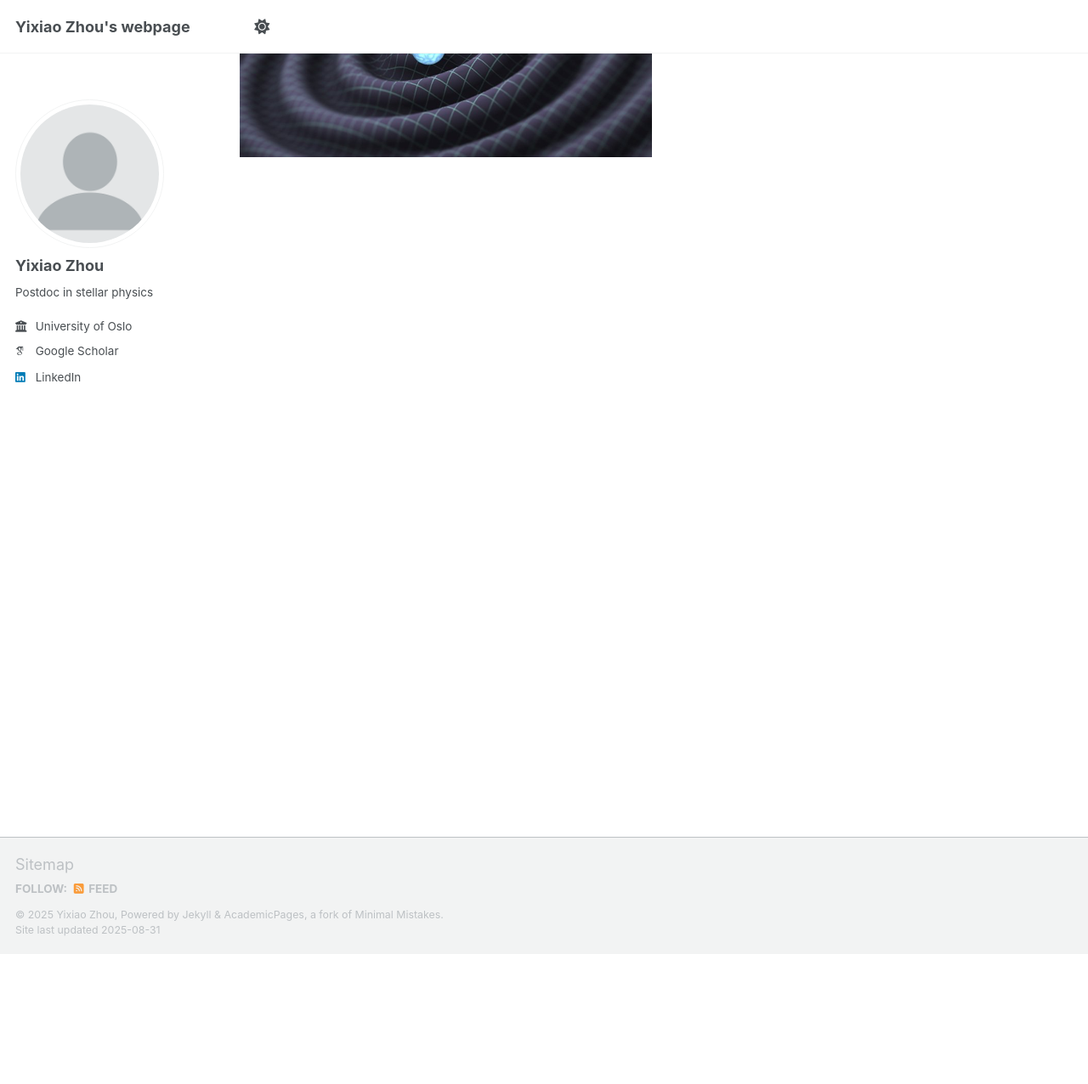
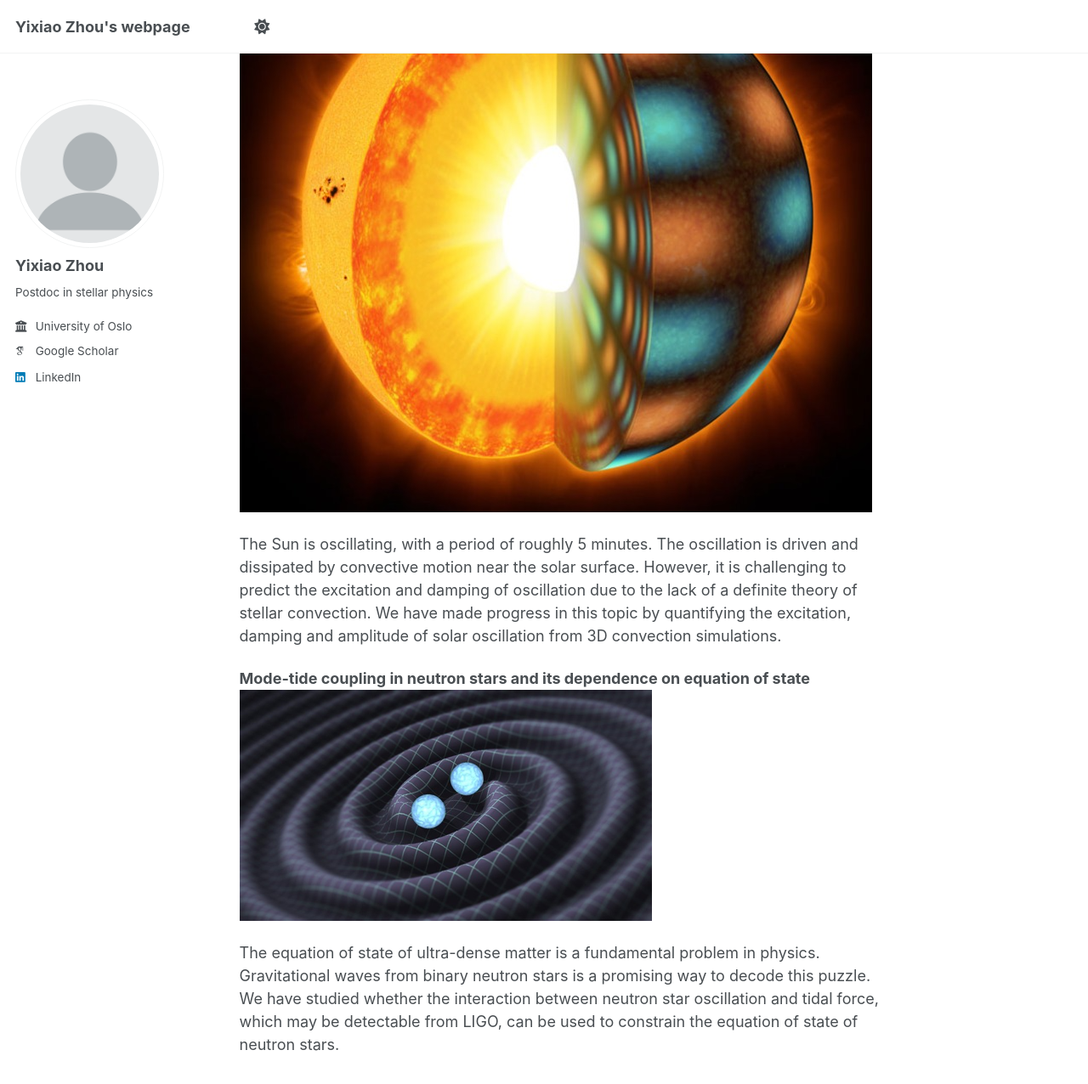
Before and after one commit to zhouyx48/zhouyx48.github.io, a Jekyll site: the page built from _pages/about.md, in a window 1280 px wide and 1400 px high, scrolled down 277 px. Shown: the top 1276 px of the window at 85% size. Built offline with Jekyll 4.4.1, drawn with Linux system fonts in a browser that asks for light colours; some web fonts are replaced; a script that is not in the unit is left out; some of the changed text lies outside the part shown.

Commit message:
test commit

```diff
--- a/_pages/about.md
+++ b/_pages/about.md
@@ -9,5 +9,14 @@ redirect_from:
 
 This is the front page of the website
 
-Example: editing a Markdown file for a talk
-![Editing a Markdown file for a talk](/images/NS-merger.png)
+
+**Amplitude of solar-like oscillations from 3D Convection Simulations**
+![solar-interior.png](/images/solar-interior.png)
+
+The Sun is oscillating, with a period of roughly 5 minutes. The oscillation is driven and dissipated by convective motion near the solar surface. However, it is challenging to predict the excitation and damping of oscillation due to the lack of a definite theory of stellar convection. We have made progress in this topic by quantifying the excitation, damping and amplitude of solar oscillation from 3D convection simulations.
+
+
+**Mode-tide coupling in neutron stars and its dependence on equation of state**
+![NS-merger](/images/NS-merger.png)
+
+The equation of state of ultra-dense matter is a fundamental problem in physics. Gravitational waves from binary neutron stars is a promising way to decode this puzzle. We have studied whether the interaction between neutron star oscillation and tidal force, which may be detectable from LIGO, can be used to constrain the equation of state of neutron stars.
```
